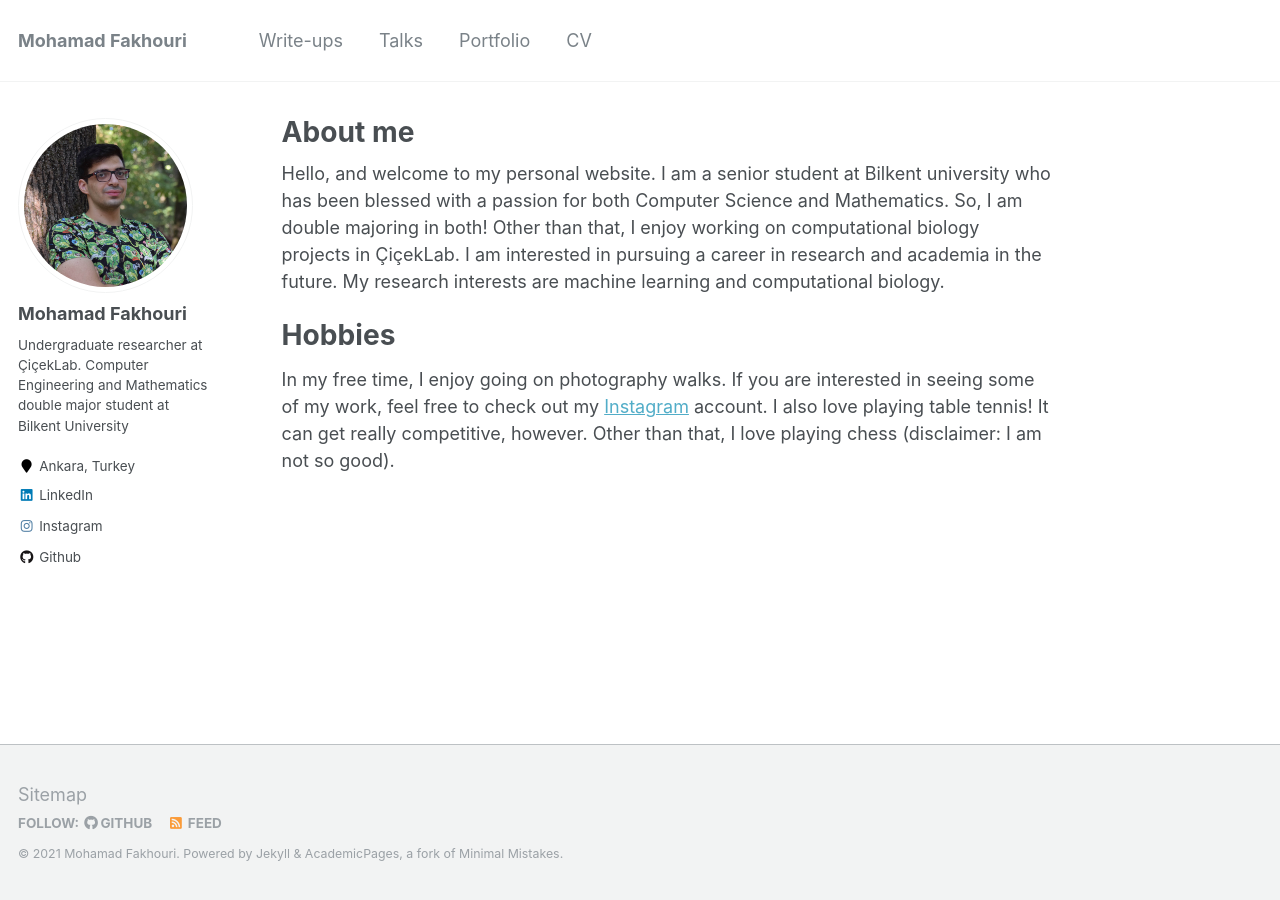
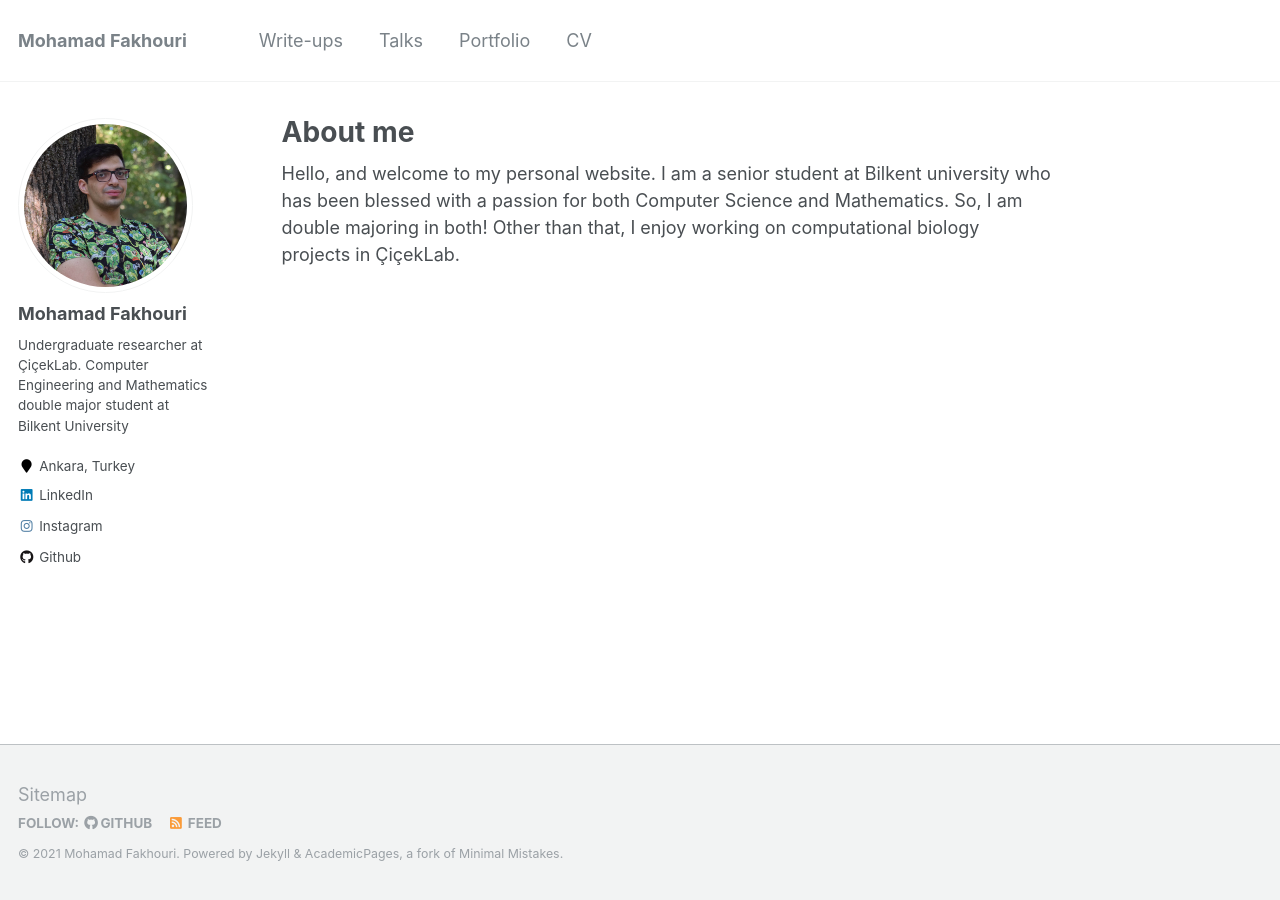
Before and after one commit to mohahf19/mohahf19.github.io, a Jekyll site: the page built from _pages/about.md, in a window 1280 px wide. Built offline with Jekyll 4.4.1, drawn with Linux system fonts in a browser that asks for light colours.

Commit message:
updated aboutme page

```diff
--- a/_pages/about.md
+++ b/_pages/about.md
@@ -8,8 +8,10 @@ redirect_from:
   - /about.html
 ---
 
-Hello, and welcome to my personal website. I am a senior student at Bilkent university who has been blessed with a passion for both Computer Science and Mathematics. So, I am double majoring in both! Other than that, I enjoy working on computational biology projects in ÇiçekLab. I am interested in pursuing a career in research and academia in the future. My research interests are machine learning and computational biology.
+Hello, and welcome to my personal website. I am a senior student at Bilkent university who has been blessed with a passion for both Computer Science and Mathematics. So, I am double majoring in both! Other than that, I enjoy working on computational biology projects in ÇiçekLab.
 
-Hobbies
+<!-- I am interested in pursuing a career in research and academia in the future. My research interests are machine learning and computational biology.  -->
+
+<!-- Hobbies
 =====
-In my free time, I enjoy going on photography walks. If you are interested in seeing some of my work, feel free to check out my [Instagram](https://www.instagram.com/mohahf19/) account. I also love playing table tennis! It can get really competitive, however. Other than that, I love playing chess (disclaimer: I am not so good).
+In my free time, I enjoy going on photography walks. If you are interested in seeing some of my work, feel free to check out my [Instagram](https://www.instagram.com/mohahf19/) account. I also love playing table tennis! It can get really competitive, however. Other than that, I love playing chess (disclaimer: I am not so good).  -->
```
Also changed, not shown: _pages/cv.md (+2 -2 lines).
